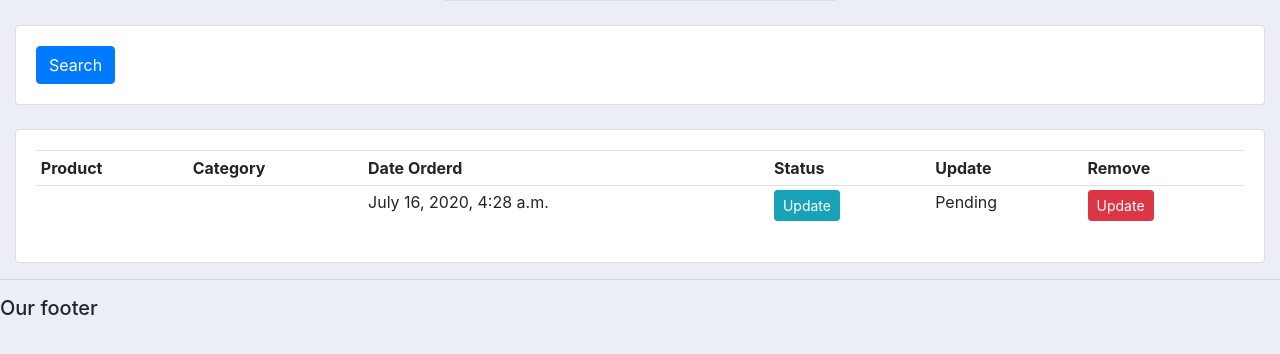
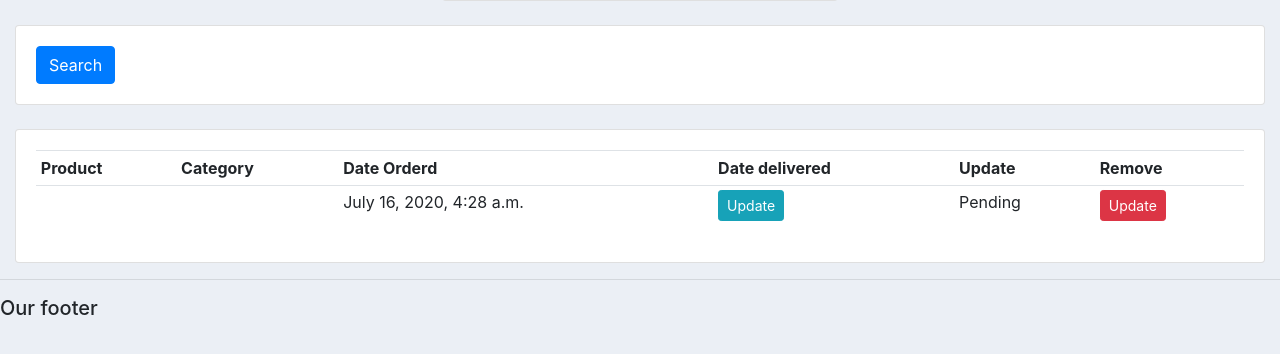
Before and after one commit to DeepakT7/Donors_Management_System, a Django app: page /donor/1/ in a window 1280 px wide. Shown: the part 266-620 px from the top of the page. Run offline with Django 3.2, Linux system fonts and the light colour scheme; data comes from the database, SQL or seed files in the repository; some libraries are stand-ins or nearby versions.

Commit message:
Update donor.html

```diff
--- a/accounts/templates/accounts/donor.html
+++ b/accounts/templates/accounts/donor.html
@@ -56,7 +56,7 @@
 					<th>Product</th>
 					<th>Category</th>
 					<th>Date Orderd</th>
-					<th>Status</th>
+					<th>Date delivered</th>
 					<th>Update</th>
 					<th>Remove</th>
 				</tr>
```
